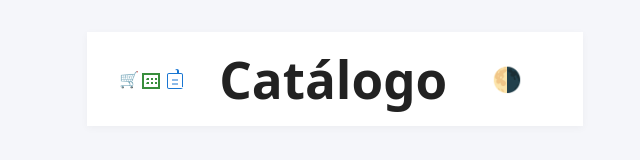
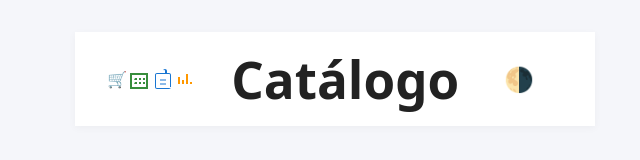
Before and after one commit to angelamonsalvep/tienda_frontend_react, a React (Vite) app: page / in a window 1280 px wide. Shown: the top 160 px of the page, without its empty margins (305-945 px from the left). Built offline with nearby package versions, Linux system fonts and the light colour scheme; no server answers.

Commit message:
Agrega icono en el header para acceder al dashboard de gráficas

```diff
--- a/src/componentes/header.jsx
+++ b/src/componentes/header.jsx
@@ -34,6 +34,16 @@ const Header = ({ title, onToggleTheme, onCartClick, cartCount, theme }) => {
             <path d="M9 12h6v2H9zm0 4h6v2H9z" opacity="0.5"/>
           </svg>
         </button>
+        <button
+          onClick={() => navigate('/dashboard')}
+          className={styles.crudIcon}
+          title="Ir al Dashboard de gráficas"
+        >
+          <svg xmlns="http://www.w3.org/2000/svg" height="24" viewBox="0 0 24 24" width="24" fill="#ff9800">
+            <path d="M0 0h24v24H0V0z" fill="none"/>
+            <path d="M3 17h2v-7H3v7zm4 0h2v-4H7v4zm4 0h2v-10h-2v10zm4 0h2v-2h-2v2z"/>
+          </svg>
+        </button>
       </div>
       <h1 style={{ margin: '0 0 0 32px' }}>{title}</h1>
       <button onClick={onToggleTheme} className={styles.themeToggle}>🌗</button>
```
